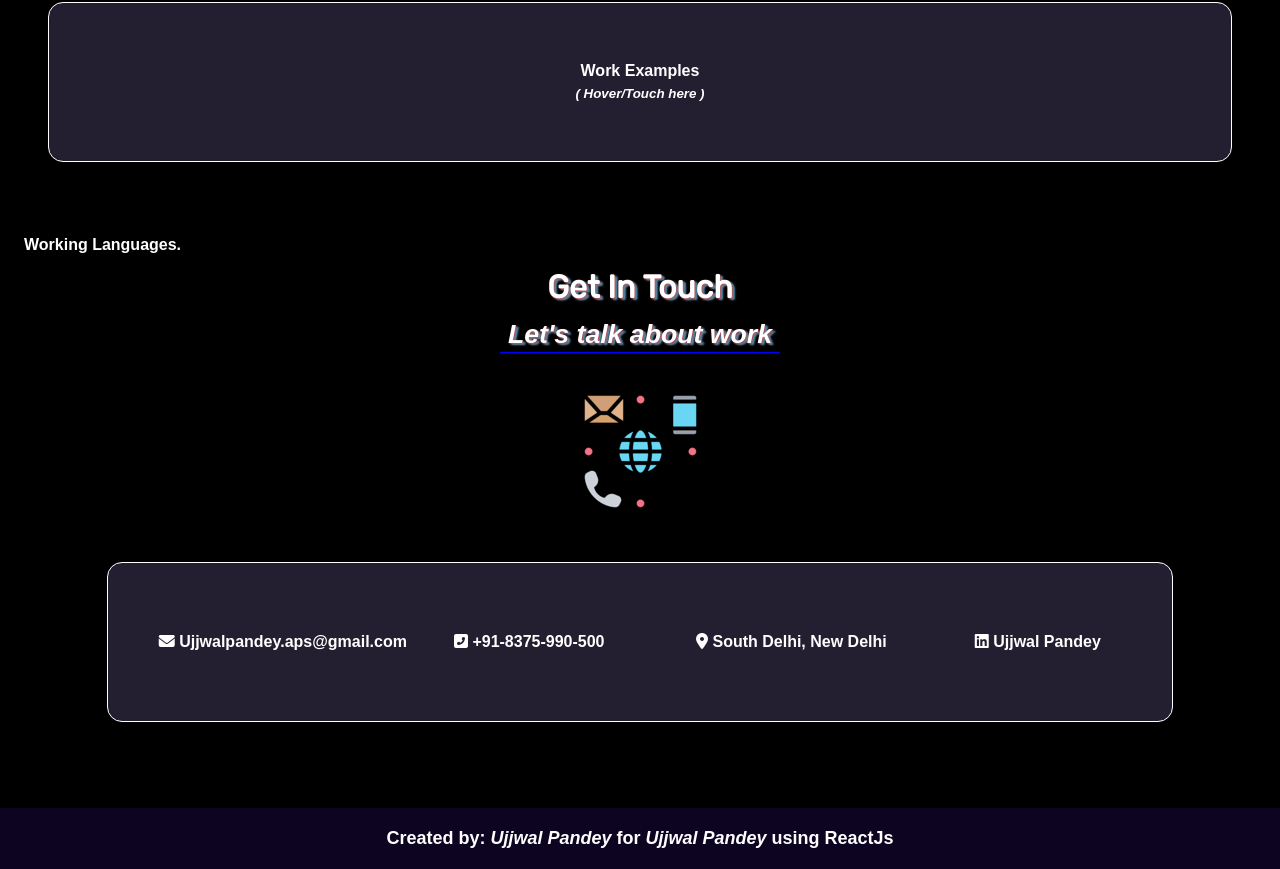
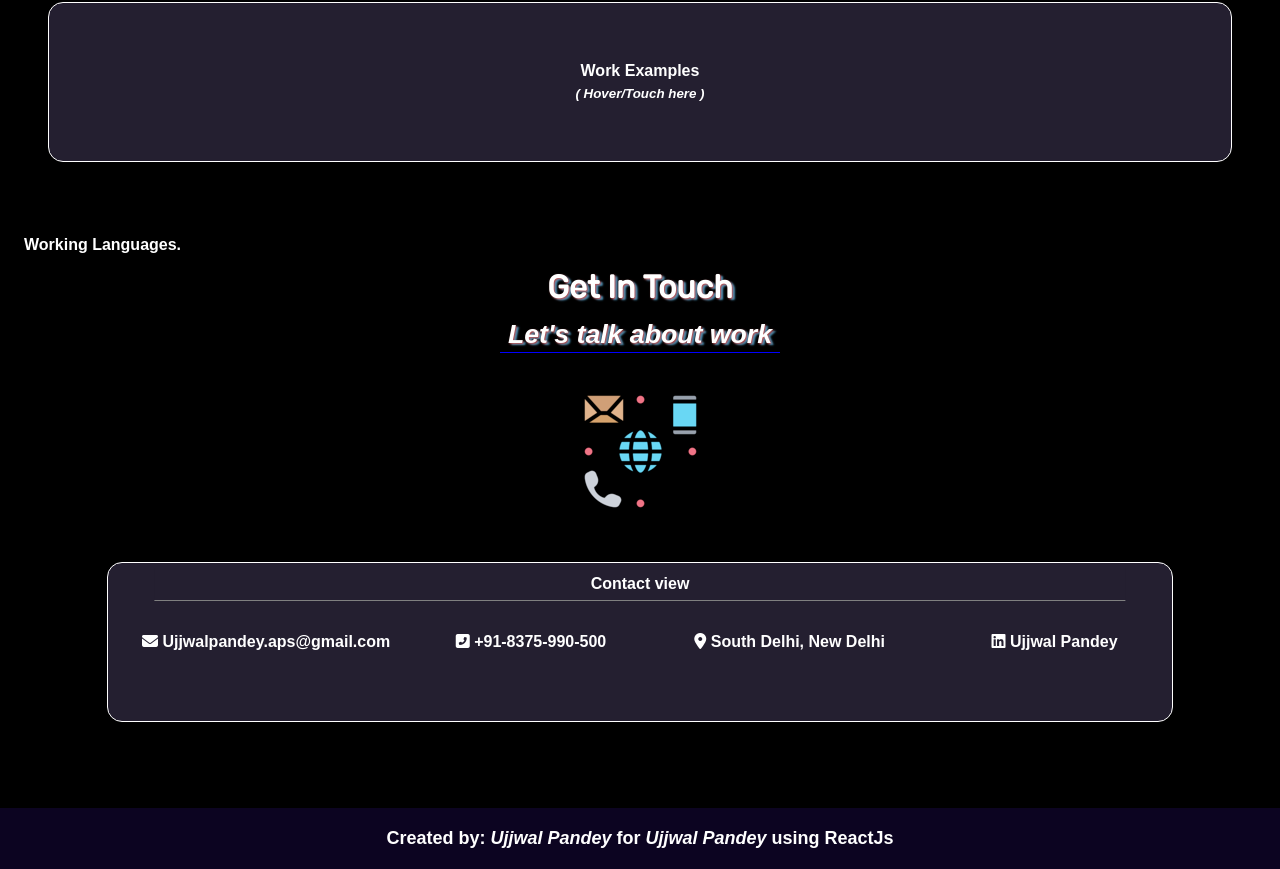
Before and after one commit to ujjwalpandeyjava/Ujjwal-Portfolio, a React (Create React App) app: page / in a window 1280 px wide. Shown: the part 2861-3730 px from the top of the page. Built offline with nearby package versions, Linux system fonts and the light colour scheme.

Commit message:
Contact section repaired

```diff
--- a/src/App.js
+++ b/src/App.js
@@ -55,9 +55,9 @@ function App() {
       <h1>IAM<span style={colorOrangeRed}>UJJWALPANDEY</span></h1>
       <div className="hamburger">
         <input type="checkbox" id="check" />
-        <label for="check">
-          <i class="fas fa-bars" id="btn"></i>
-          <i class="fas fa-times" id="cancel"></i>
+        <label htmlFor="check">
+          <i className="fas fa-bars" id="btn"></i>
+          <i className="fas fa-times" id="cancel"></i>
         </label>
         <div className="sidebar">
           <h3><a href="#firstView">Home</a></h3>
@@ -76,7 +76,6 @@ function App() {
       </div>
     </div>
   </Fragment>
-
   const firstView = <Fragment>
     <div className="firstView" id="firstView">
       <div className="whoIAm">
@@ -197,7 +196,7 @@ function App() {
       <h1>Get In Touch <br /><sub><em>Let's talk about work</em></sub></h1>
       <div id="firstIncontactMe">
         <div><img src={contactPic} alt="That's me with certificate" /></div>
-        <div id="aboutContact">
+        <div id="aboutContact" style={{ padding: '0px' }}>
           <div>
             <div>
               <i className="fas fa-envelope"> </i>
--- a/src/index.css
+++ b/src/index.css
@@ -723,7 +723,9 @@ body {
     box-shadow: 0 0 4px #c9fffe, inset 0 0 3px #ffffff;
 }
 /* About example work ends */
-
+#aboutContact {
+    position: relative;
+}
 #aboutContact > div {
     display: flex;
     width: 50%;
@@ -735,10 +737,27 @@ body {
     align-items: center;
     justify-content: space-around;
     font-size: medium;
+    word-break: break-all;
+    padding: 1px;
     cursor: pointer;
+    position: relative;
 }
 #aboutContact:hover {
     min-width: 100%;
+}
+#aboutContact::before {
+    position: absolute;
+    content: "Contact view";
+    top: 5px;
+    width: 90%;
+    left: 50%;
+    color: white;
+    padding: 7px;
+    height: auto;
+    background-color: #241f30;
+    transform: translateX(-50%);
+    z-index: 12;
+    border-bottom: 1px solid gray;
 }
 #aboutContact > div > div > a {
     text-decoration: none;
```
